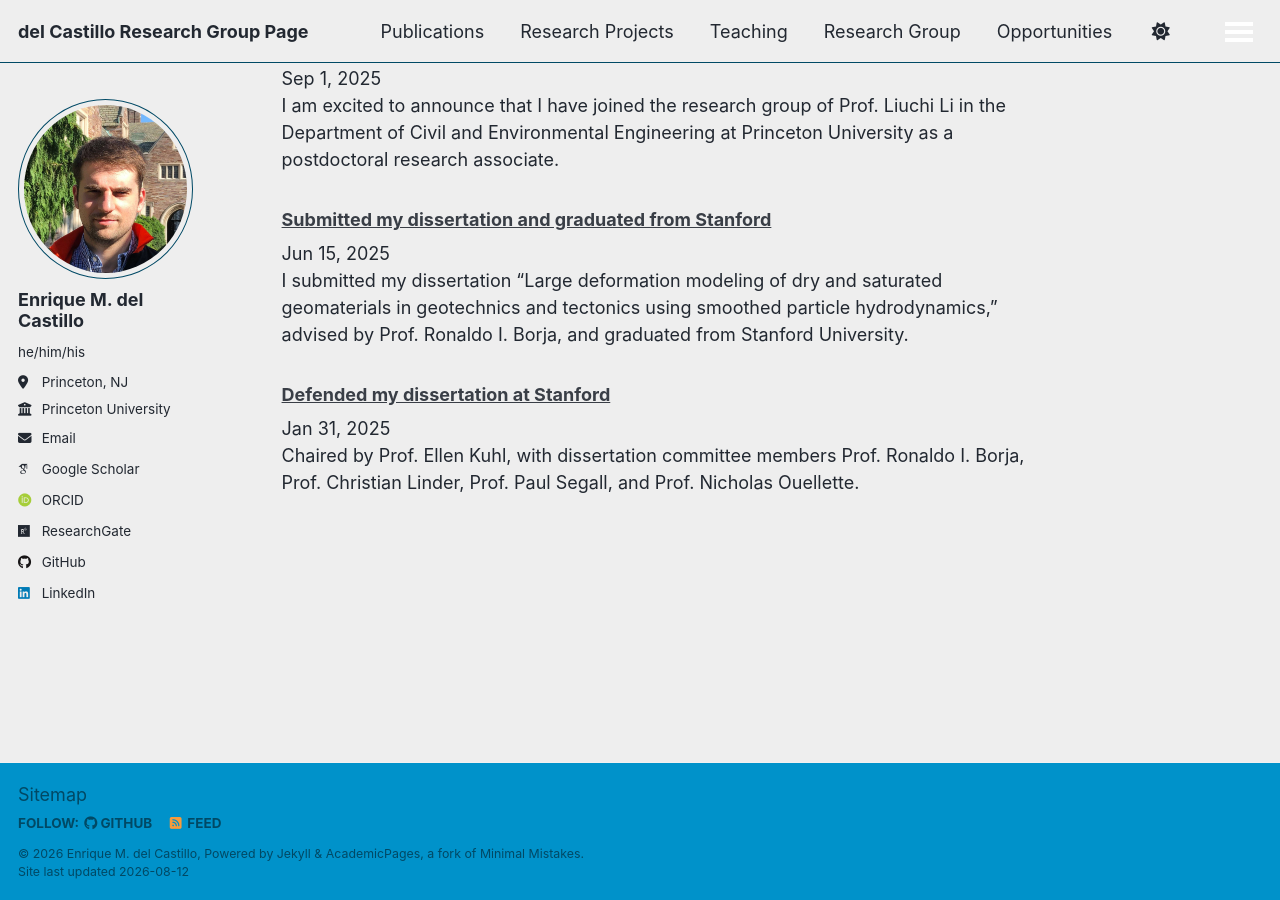
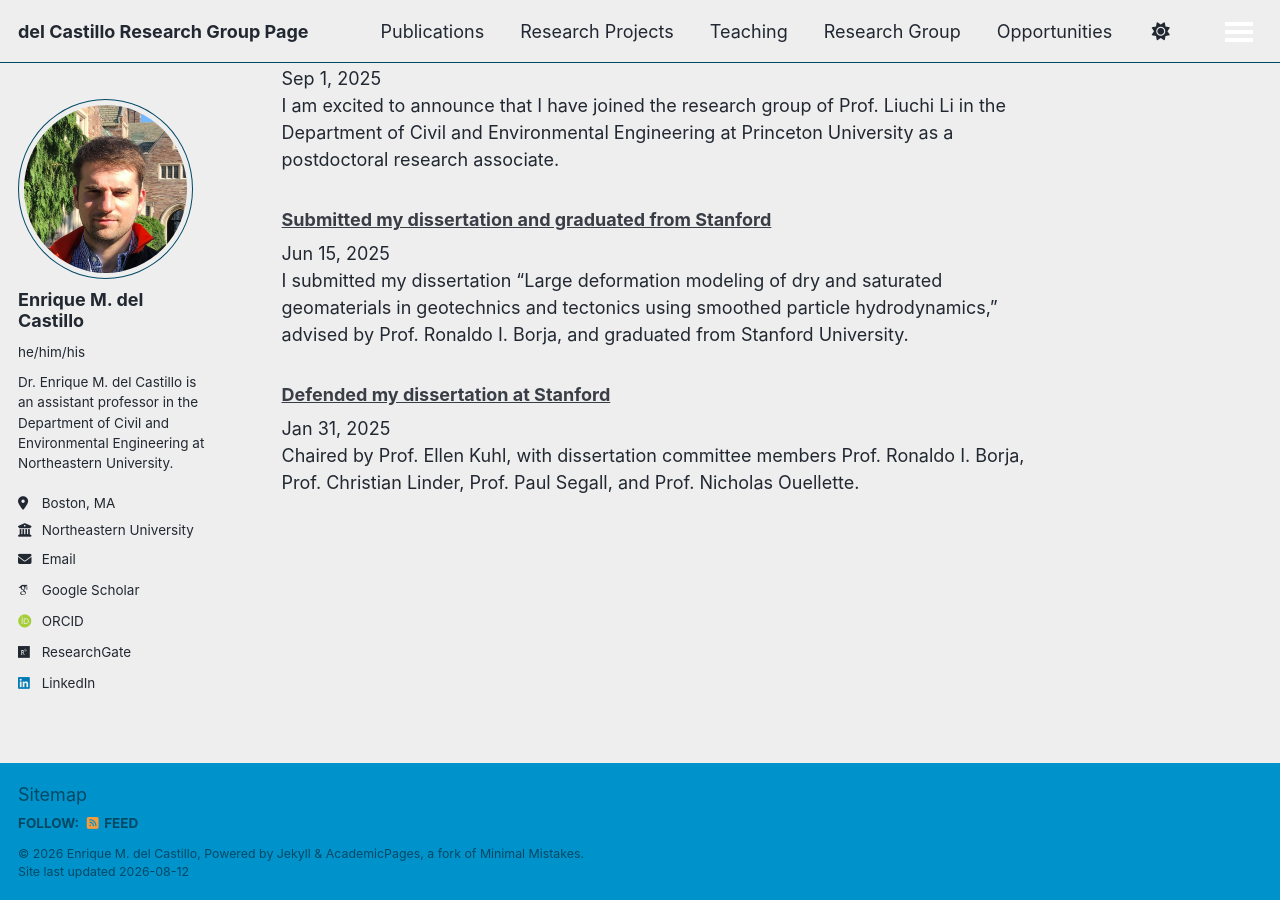
Before and after one commit to emdc19/emdcwebsite, a Jekyll site: the page built from _pages/about.md, in a window 1280 px wide and 900 px high, scrolled down 1745 px. Built offline with Jekyll 4.4.1, drawn with Linux system fonts in a browser that asks for light colours; some web fonts are replaced; a script that is not in the unit is left out.

Commit message:
Update _config.yml

```diff
--- a/_config.yml
+++ b/_config.yml
@@ -26,11 +26,11 @@ author:
   avatar           : "profile2.png"
   name             : "Enrique M. del Castillo"
   pronouns         : "he/him/his"
-  #bio              : "Short biography for the left-hand sidebar"
-  location         : "Princeton, NJ"
-  employer         : "Princeton University"
+  bio              : "Dr. Enrique M. del Castillo is an assistant professor in the Department of Civil and Environmental Engineering at Northeastern University."
+  location         : "Boston, MA"
+  employer         : "Northeastern University"
   uri              : # URL
-  email            : "emdc@princeton.org"
+  email            : "e.delcastillo@northeastern.edu"
 
   # Academic websites
   academia         : # URL
@@ -43,7 +43,7 @@ author:
   bitbucket        : # Username - Update with your username on the site
   codepen          : # Username
   dribbble         : # Username
-  github           : "academicpages"
+  github           : # Username
   kaggle           : # Username
   stackoverflow    : # User number or user number and name (i.e., use "1" or "1/jeff-atwood")
 
```
